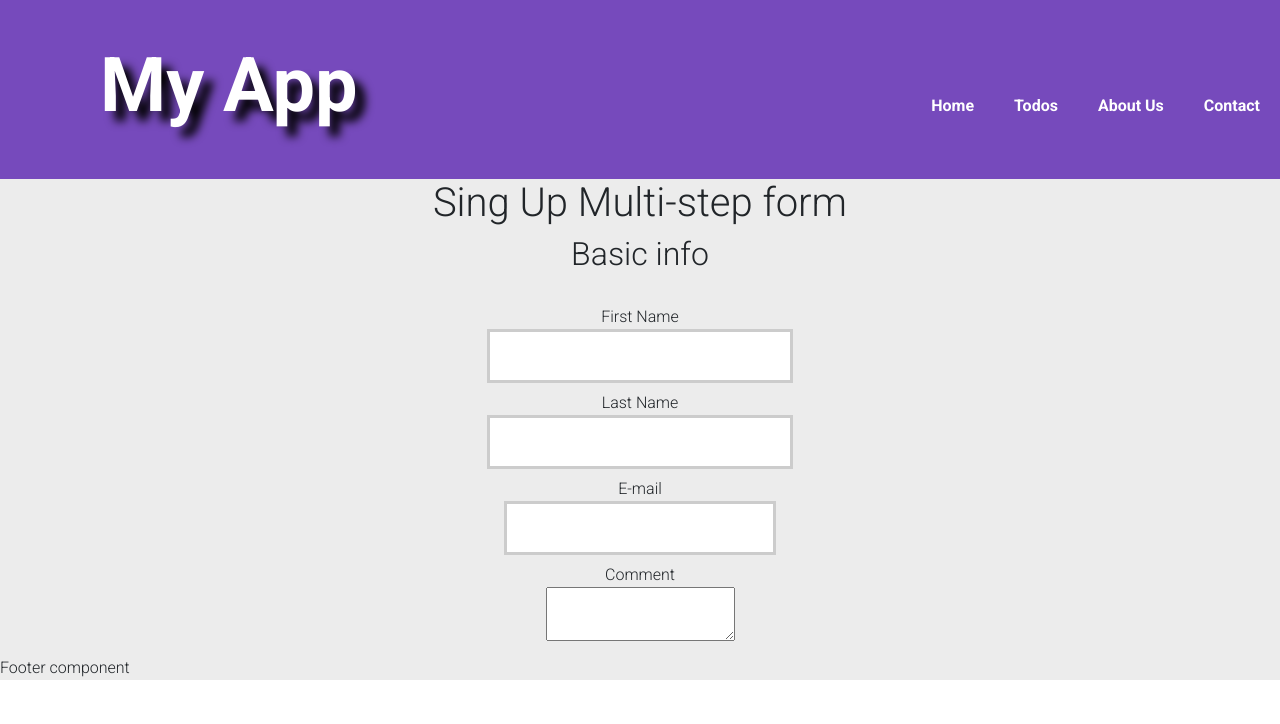
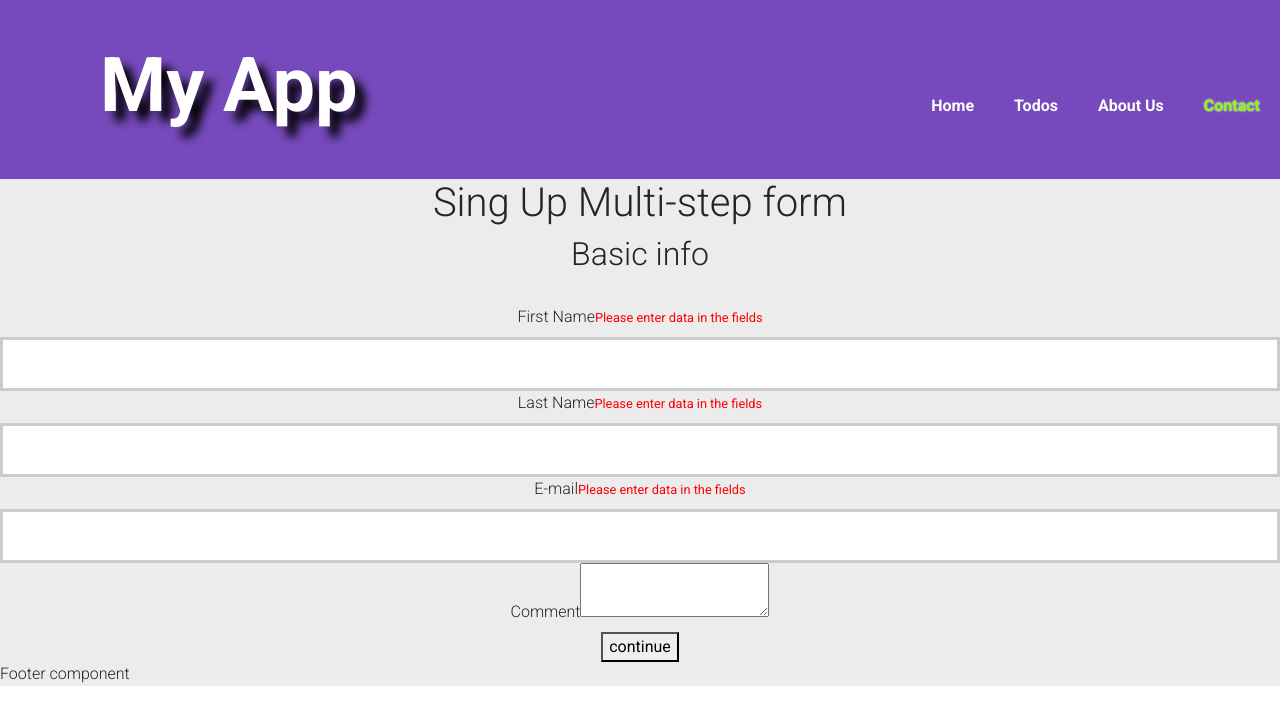
Before and after one commit to martina-heart/ToDo-React, a React (Create React App) app: page /contact in a window 1280 px wide. Shown: the top 724 px of the page. Built offline with nearby package versions, Linux system fonts and the light colour scheme; the HTML template or start-up script is replaced by a standard one.

Commit message:
Input Finish

```diff
--- a/src/Common/Header/header.component.css
+++ b/src/Common/Header/header.component.css
@@ -29,3 +29,9 @@
 .links a {
   color: white;
 }
+
+li a.active {
+  font-weight: bold;
+  color: chartreuse;
+  text-shadow: 0 0 2px white;
+}
--- a/src/Common/Header/header.component.js
+++ b/src/Common/Header/header.component.js
@@ -1,4 +1,4 @@
-import { Link } from "react-router-dom";
+import { NavLink } from "react-router-dom";
 import "./header.component.css";
 
 const Header = () => {
@@ -8,16 +8,24 @@ const Header = () => {
         <h1>My App</h1>
         <ul className="menu-css">
           <li className="links">
-            <Link to="/home">Home</Link>
+            <NavLink to="/home" exact activeClassName="active">
+              Home
+            </NavLink>
           </li>
           <li className="links">
-            <Link to="/todos">Todos</Link>
+            <NavLink to="/todos" activeClassName="active">
+              Todos
+            </NavLink>
           </li>
           <li className="links">
-            <Link to="/about-us">About Us</Link>
+            <NavLink to="/about-us" activeClassName="active">
+              About Us
+            </NavLink>
           </li>
           <li className="links">
-            <Link to="/contact">Contact</Link>
+            <NavLink to="/contact" activeClassName="active">
+              Contact
+            </NavLink>
           </li>
         </ul>
       </header>
--- a/src/Pages/Contact/contact.component.js
+++ b/src/Pages/Contact/contact.component.js
@@ -1,5 +1,6 @@
 import React from "react";
 import "../Contact/contact.component.css";
+import Input from "../../UI/Input/input.component";
 
 class Contact extends React.Component {
   constructor(props) {
@@ -7,74 +8,114 @@ class Contact extends React.Component {
 
     this.state = {
       contactForm: {
-        firstname: "",
-        lastname: "",
-        email: "",
-        comment: "",
+        firstname: {
+          label: "First Name",
+          element: "input",
+          type: "text",
+          name: "firstname",
+          value: "",
+          valid: false,
+          validation: {
+            required: true,
+            minChars: 2,
+          },
+        },
+        lastname: {
+          label: "Last Name",
+          element: "input",
+          type: "text",
+          name: "lastname",
+          value: "",
+        },
+        email: {
+          label: "E-mail",
+          element: "input",
+          type: "text",
+          name: "email",
+          value: "",
+        },
+        comment: {
+          label: "Comment",
+          element: "textarea",
+          name: "comment",
+          value: "",
+        },
       },
     };
   }
 
-  onChangeHandler(e) {
+  checkValidity(value, rules) {
+    let isValid = true;
+
+    if (!rules) {
+      return isValid;
+    }
+
+    if (rules.required) {
+      isValid = value.trim() !== "" && isValid;
+    }
+
+    if (rules.minChars) {
+      isValid = value.trim().length > 1 && isValid;
+    }
+
+    return isValid;
+  }
+
+  onChangeHandler(e, name) {
+    //Deconstruction of the contactForm
+    // const updatedContactForm ={firstName: firstName, lastname: lastname, email: email, comment: comment};
     const updatedContactForm = { ...this.state.contactForm };
-    updatedContactForm[e.target.name] = e.target.value;
+
+    const updatedContactFormElement = { ...updatedContactForm[name] };
+
+    updatedContactFormElement.value = e.target.value;
+
+    updatedContactFormElement.valid = this.checkValidity(
+      updatedContactFormElement.value,
+      updatedContactFormElement.validation
+    );
+
+    updatedContactForm[name] = updatedContactFormElement;
+
     this.setState({ contactForm: updatedContactForm });
   }
 
+  onSubmit(e) {
+    e.preventDefault();
+  }
+
   render() {
+    let formElements = Object.entries(this.state.contactForm).map(
+      ([key, value]) => {
+        return {
+          key: key,
+          config: value,
+        };
+      }
+    );
     return (
       <>
         <h1 className="contact">Sing Up Multi-step form</h1>
         <h2 className="info">Basic info</h2>
         <br />
-        <form className="form-css">
-          <div>
-            <label>
-              First Name
-              <input
-                type="text"
-                name="firstName"
-                value={this.state.contactForm.name}
-                onChange={(e) => this.onChangeHandler(e)}
+        <form className="form-css" onSubmit={this.onSubmit}>
+          {formElements.map((el) => {
+            return (
+              <Input
+                key={el.key}
+                label={el.config.label}
+                element={el.config.element}
+                type={el.config.type}
+                name={el.config.name}
+                value={el.value}
+                valid={el.config.valid}
+                onChangeHandler={(e, name) => this.onChangeHandler(e, name)}
               />
-            </label>
-            <br />
-          </div>
-          <div>
-            <label>
-              Last Name
-              <input
-                type="text"
-                name="lastName"
-                value={this.state.contactForm.surname}
-                onChange={(e) => this.onChangeHandler(e)}
-              />
-            </label>
-            <br />
-          </div>
-          <div>
-            <label>
-              E-mail
-              <input
-                type="email"
-                name="E-mail"
-                value={this.state.contactForm.email}
-                onChange={(e) => this.onChangeHandler(e)}
-              />
-            </label>
-            <br />
-          </div>
-          <div>
-            <label>
-              Comment
-              <br />
-              <textarea
-                comment="comment"
-                value={this.state.contactForm.comment}
-                onChange={(e) => this.onChangeHandler(e)}
-              />
-            </label>
-          </div>
+            );
+          })}
+
+          <button>continue</button>
         </form>
       </>
     );
--- /dev/null
+++ b/src/UI/Input/input.component.js
@@ -0,0 +1,52 @@
+const Input = ({
+  label,
+  element,
+  type,
+  name,
+  value,
+  valid,
+  onChangeHandler,
+}) => {
+  let inputElement = null;
+
+  switch (element) {
+    case "input":
+      inputElement = (
+        <>
+          {!valid ? (
+            <small style={{ color: "red" }}>
+              Please enter data in the fields
+            </small>
+          ) : null}
+          <br />
+          <input
+            type={type}
+            name={name}
+            value={value}
+            onChange={(e) => onChangeHandler(e, name)}
+            //style={{ borderBlockColor: valid ? null : "red" }}
+          />
+        </>
+      );
+      break;
+    case "textarea":
+      inputElement = (
+        <textarea
+          name={name}
+          value={value}
+          onChange={(e) => onChangeHandler(e, name)}
+        />
+      );
+      break;
+    default:
+      break;
+  }
+  return (
+    <div>
+      <label>{label}</label>
+      {inputElement}
+    </div>
+  );
+};
+
+export default Input;
```
Also changed, not shown: src/UI/Input/input.component.css (added), 1 other file (tests, documents, lock files or other folders).
